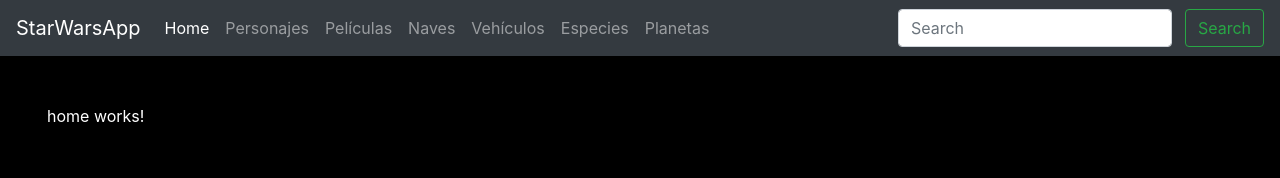
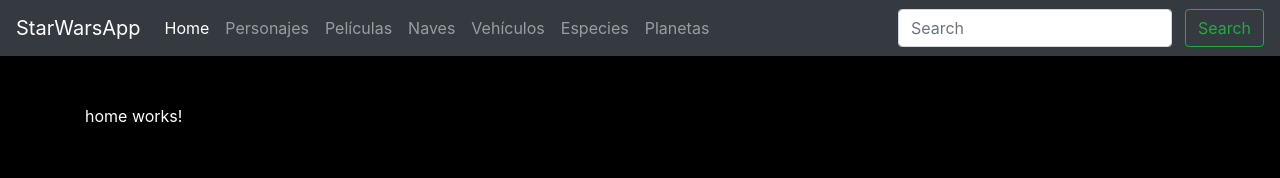
Before and after one commit to miespinosa/StarWarsApp, an Angular app: page /#/home in a window 1280 px wide. Shown: the top 178 px of the page. Built offline with nearby package versions, Linux system fonts and the light colour scheme.

Commit message:
cambio css

```diff
--- a/src/styles.css
+++ b/src/styles.css
@@ -68,7 +68,7 @@ hr {
 
 @media (min-width: 1200px){
     .container {
-        max-width: 95% !important;
+        /*max-width: 95% !important;*/
     }
     .card-columns{
         column-count: 5 !important;
```
